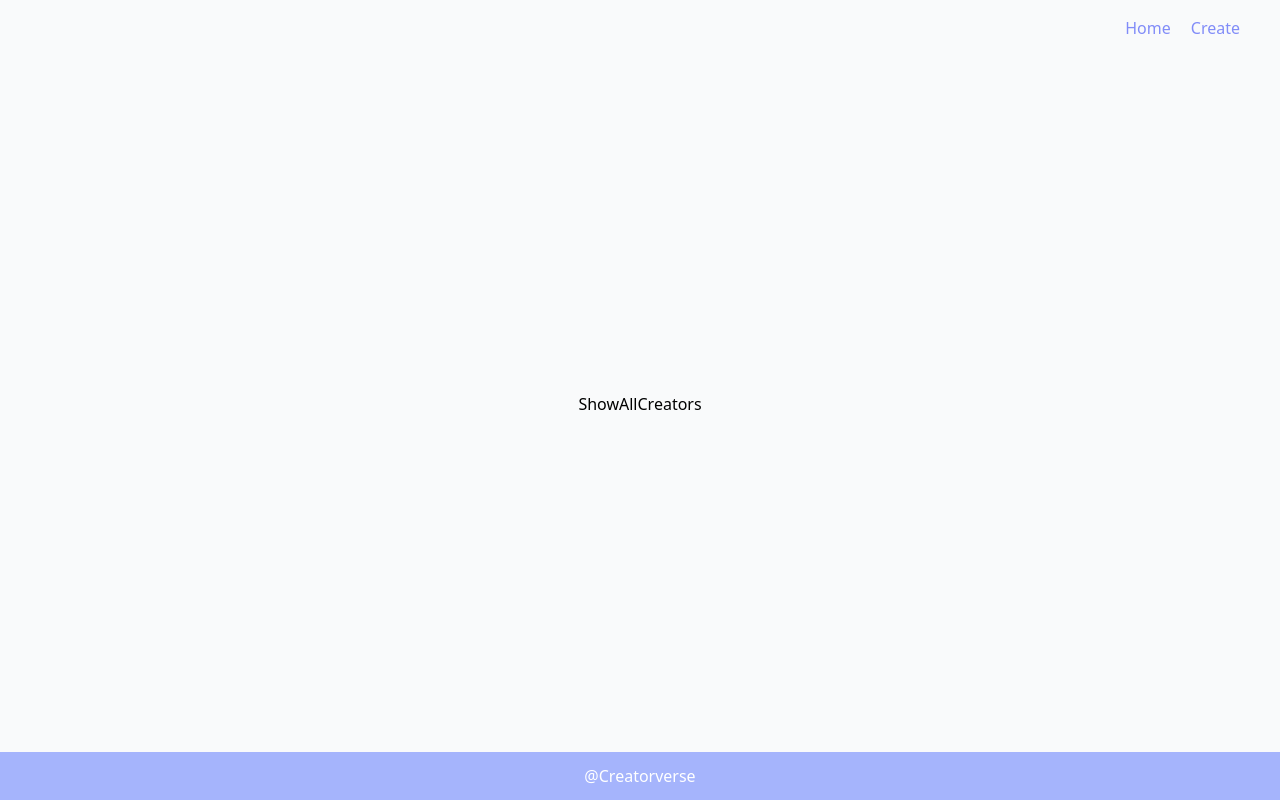
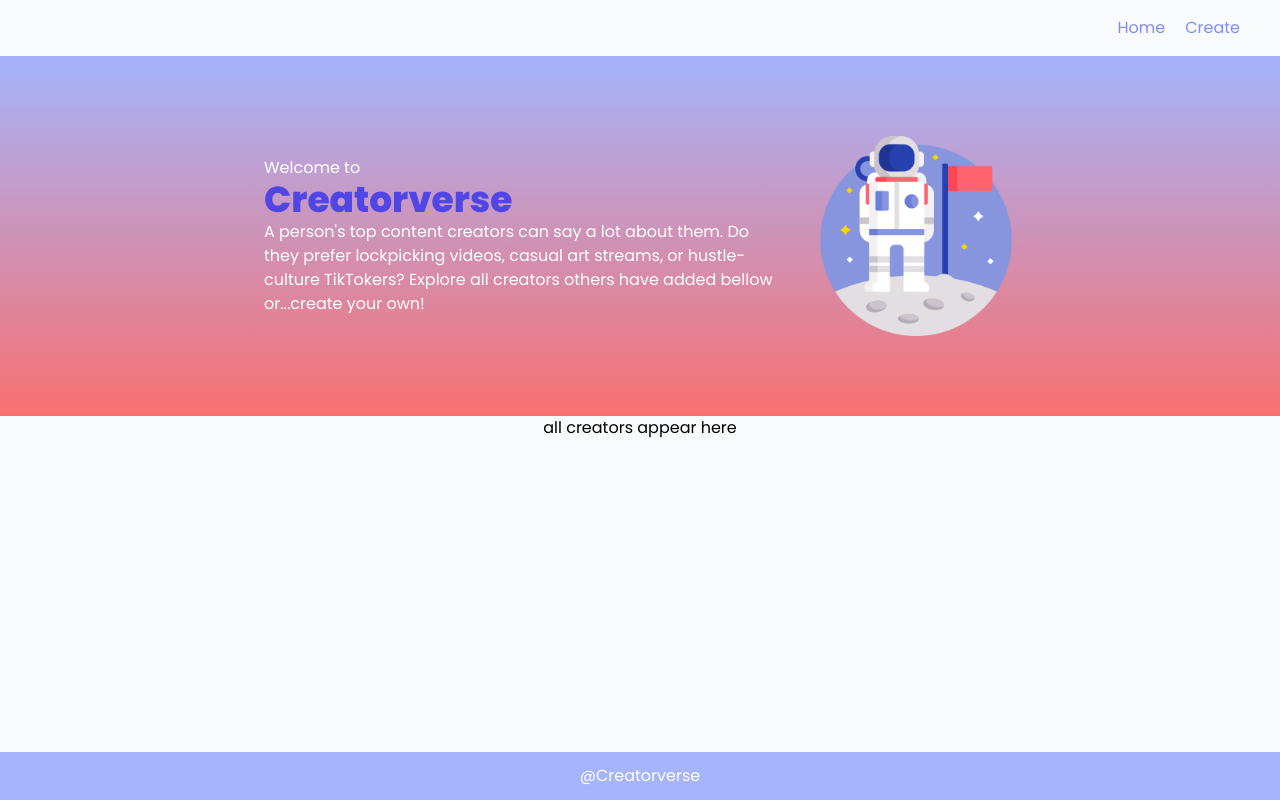
Before and after one commit to HafsaSarker/advanced-web-prework, a React (Vite) app: page / in a window 1280 px wide. Built offline with nearby package versions, Linux system fonts and the light colour scheme.

Commit message:
add hero section

```diff
--- a/index.html
+++ b/index.html
@@ -3,11 +3,14 @@
   <head>
     <meta charset="UTF-8" />
     <link rel="icon" type="image/svg+xml" href="/vite.svg" />
+    <link rel="preconnect" href="https://fonts.googleapis.com">
+    <link rel="preconnect" href="https://fonts.gstatic.com" crossorigin>
+    <link href="https://fonts.googleapis.com/css2?family=Poppins:ital,wght@0,100;0,200;0,300;0,400;0,500;0,600;0,700;0,800;0,900;1,100;1,200;1,300;1,400;1,500;1,600;1,700;1,800;1,900&display=swap" rel="stylesheet">
     <meta name="viewport" content="width=device-width, initial-scale=1.0" />
     <title>creatorverse</title>
   </head>
   <body>
-    <div id="root" class="-z-50 w-full min-h-screen bg-gray-50 text-center"></div>
+    <div id="root" class="-z-50 w-full min-h-screen bg-gray-50 text-center font-poppins"></div>
     <script type="module" src="/src/main.tsx"></script>
   </body>
 </html>
--- a/src/components/Footer.tsx
+++ b/src/components/Footer.tsx
@@ -1,6 +1,6 @@
 function Footer() {
   return (
-    <footer className="bg-indigo-300 py-3 text-white">
+    <footer className="bg-indigo-300 py-3 text-white absolute bottom-0 left-0 right-0">
         <p>@Creatorverse</p>
     </footer>
   )
--- /dev/null
+++ b/src/components/Hero.tsx
@@ -0,0 +1,16 @@
+function Hero() {
+  return (
+    <div className="flex flex-row justify-center text-left bg-gradient-to-b from-indigo-300 to-red-400 py-20 items-center text-white gap-10 px-10 text-md">
+        <div className="flex flex-col max-w-lg">
+            <h3>Welcome to</h3>
+            <h1 className="text-4xl font-extrabold text-indigo-600">Creatorverse</h1>
+            <p>
+                A person's top content creators can say a lot about them. Do they prefer lockpicking videos, casual art streams, or hustle-culture TikTokers? Explore all creators others have added bellow or...create your own!
+            </p>
+        </div>
+        <img width={200} src='./planet.png' />
+    </div>
+  )
+}
+
+export default Hero
--- a/src/layout/Layout.tsx
+++ b/src/layout/Layout.tsx
@@ -4,7 +4,7 @@
 
 function Layout() {
   return (
-    <div className="w-full min-h-screen flex flex-col flex flex-col justify-between">
+    <div className="w-full min-h-screen flex flex-col">
         <Navbar />
         <Outlet />
         <Footer />
--- a/src/pages/ShowAllCreators.tsx
+++ b/src/pages/ShowAllCreators.tsx
@@ -1,6 +1,11 @@
+import Hero from "../components/Hero"
+
 function ShowAllCreators() {
   return (
-    <div>ShowAllCreators</div>
+    <div className="flex flex-col">
+        <Hero />
+        all creators appear here
+    </div>
   )
 }
 
--- a/tailwind.config.js
+++ b/tailwind.config.js
@@ -5,7 +5,11 @@
   "./src/**/*.{js,ts,jsx,tsx}",
   ],
   theme: {
-  extend: {},
+  extend: {
+    fontFamily: {
+      'poppins': ['Poppins', 'sans-serif']
+    },
+  },
   },
   plugins: [],
 }
```
Also changed, not shown: public/planet.png (added).
